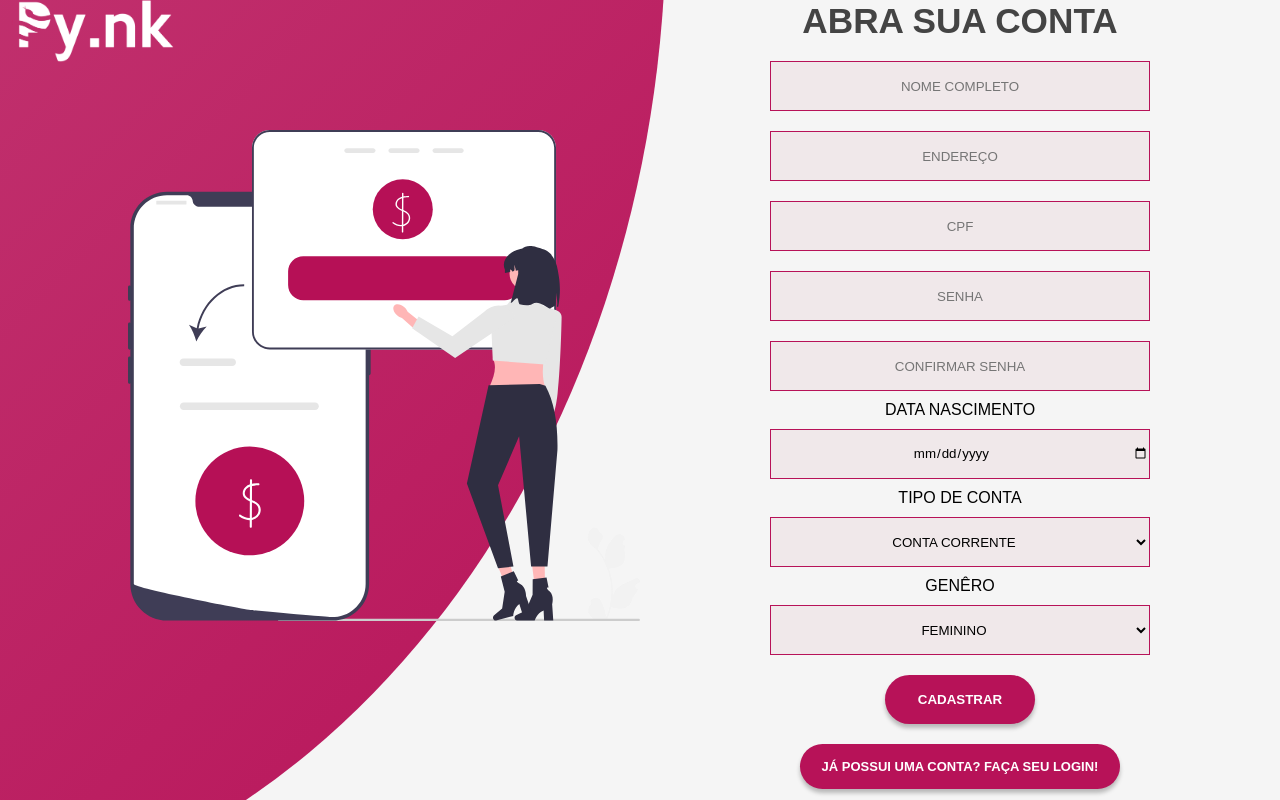
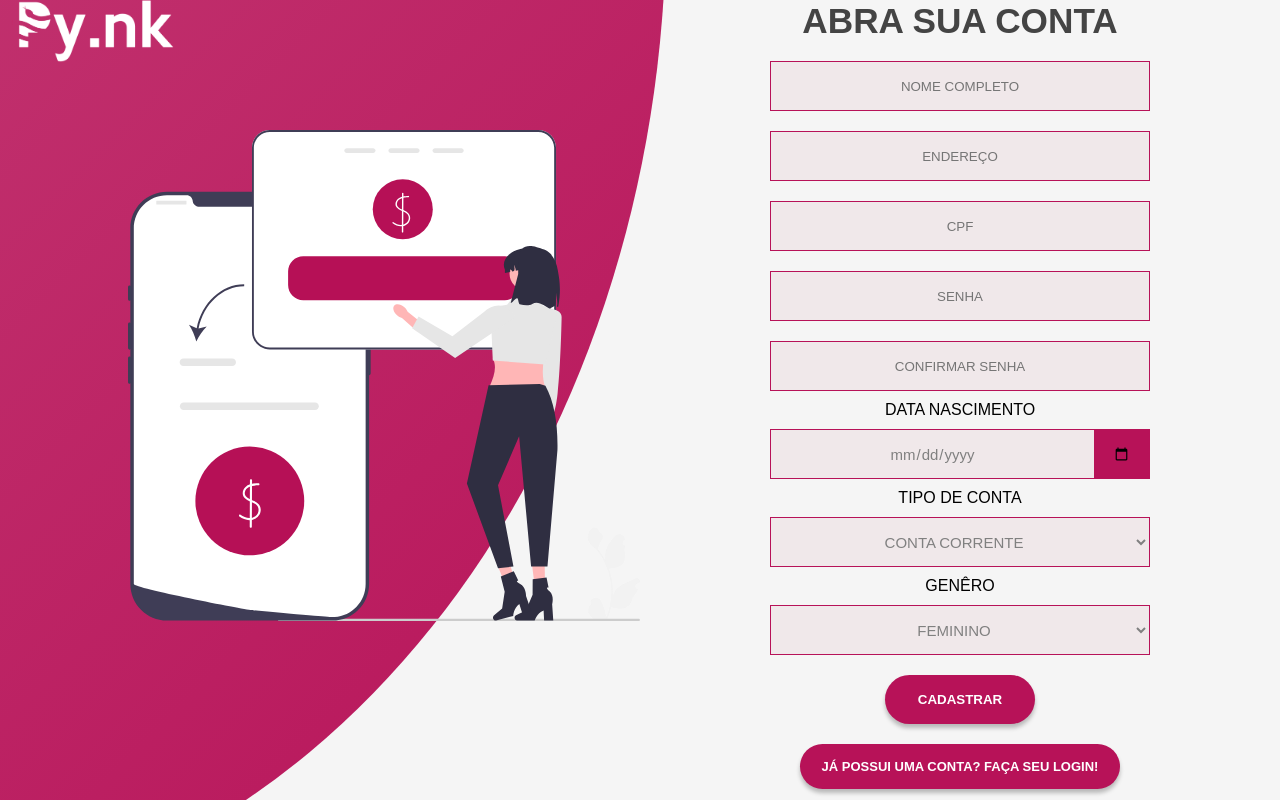
Before and after one commit to pynkAPI/API-1-DSM_22, a Flask app: page /cadastro.html in a window 1280 px wide. Run offline with Flask 2, Linux system fonts and the light colour scheme; some libraries are stand-ins or nearby versions.

Commit message:
arrumei o campo data nascimento
campo data nascimento da tela de cadastro alterado para se adequar aos demais campos da tela.

```diff
--- a/src/static/style/style.css
+++ b/src/static/style/style.css
@@ -212,4 +212,28 @@ body, input{
     border-width: 1px;
     border-style: solid;
     border-color: #B71258;
+    font-size: 15px;
+    color: gray;
 }
+
+.input-selects{
+    text-align: center;
+    max-width:380px;
+    width: 100%;
+    height: 50px;
+    background-color: #F0E8EA ;
+    margin: 10px 0;
+    padding: 0. 4rem;
+    border-width: 1px;
+    border-style: solid;
+    border-color: #B71258;
+    font-size: 15px;
+    color: gray;
+}
+
+::-webkit-calendar-picker-indicator{
+    background-color: #B71258 ;
+    padding: 20px;
+    cursor: pointer;
+    border-radius: 3px;
+}
--- a/src/templates/cadastro.html
+++ b/src/templates/cadastro.html
@@ -30,12 +30,12 @@
                     <label>DATA NASCIMENTO</label>
                     <input class="input-date" type="date" name="datanasc" required>
                     <label>TIPO DE CONTA</label>
-                    <select id="input_tipoconta" class="input-field-cad" name="tipoconta" required>
+                    <select id="input_tipoconta" class="input-selects" name="tipoconta" required>
                         <option value="Conta Corrente">CONTA CORRENTE</option>
                         <option value="Conta Poupança">CONTA POUPANÇA</option>
                     </select>
                     <label>GENÊRO</label>
-                    <select class="input-field-cad" id="genero" name="genero" required>
+                    <select class="input-selects" id="genero" name="genero" required>
                         <option value="F">FEMININO</option>
                         <option value="M">MASCULINO</option>
                         <option value="O">OUTROS</option>
```
